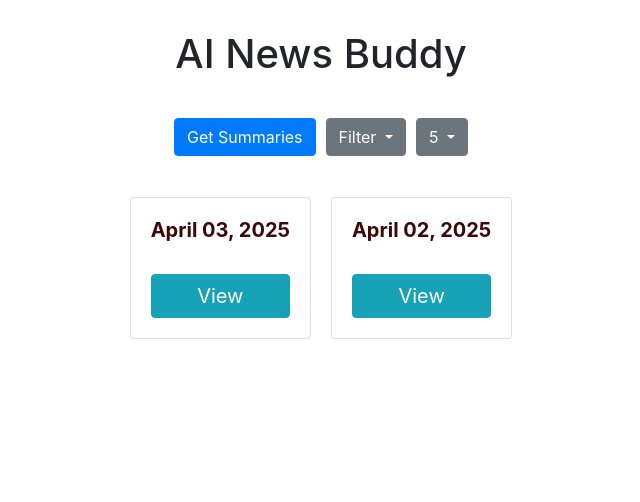
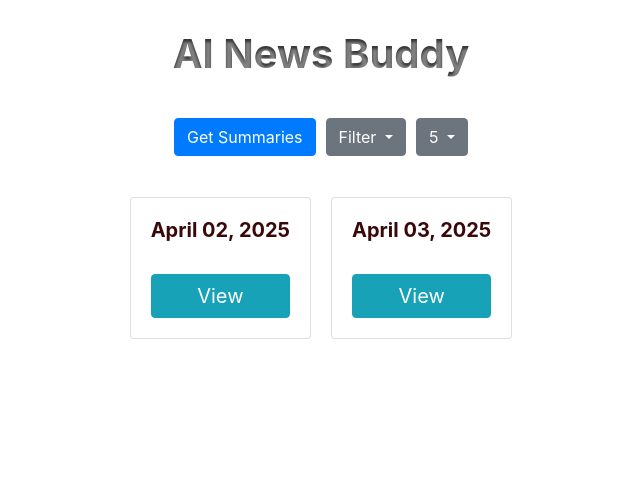
Before and after one commit to themilnera/AI-News-Buddy, a Flask app: page / in a window 1280 px wide. Shown: the part 56-558 px from the top of the page, without its empty margins (319-959 px from the left). Run offline with Flask 3, Linux system fonts and the light colour scheme; a user stored in the database is signed in; some libraries are stand-ins or nearby versions.

Commit message:
Added some new styling.

```diff
--- a/website/static/styles.css
+++ b/website/static/styles.css
@@ -16,6 +16,16 @@
     padding: 2px;
     padding-left: 4px;
     border-radius: 3px;
+}
+
+.main-heading{
+    color: transparent;
+    background: #353434;
+    font-weight: bold;
+    -webkit-background-clip: text;
+    -moz-background-clip: text;
+    background-clip: text;
+    text-shadow: 0px 3px 3px rgba(255, 255, 255, 0.39);
 }
 
 .buttons-container{
@@ -71,6 +81,10 @@
 .card-container{
     margin-top: 25px;
     display: flex;
+    flex-flow: row-reverse wrap;
+    justify-content: center;
+    max-width: 80%;
+    min-width: 80%;
     gap: 20px;
 }
 
--- a/website/templates/home.html
+++ b/website/templates/home.html
@@ -1,7 +1,7 @@
 {% extends "base.html" %} {% block title %}Home{% endblock %} {% block content
 %}
 <div class="content-container">
-  <h1 align="center">AI News Buddy</h1>
+  <h1 align="center" class="main-heading">AI News Buddy</h1>
   <p align="center">
   </p>
   <p align="center">
```
